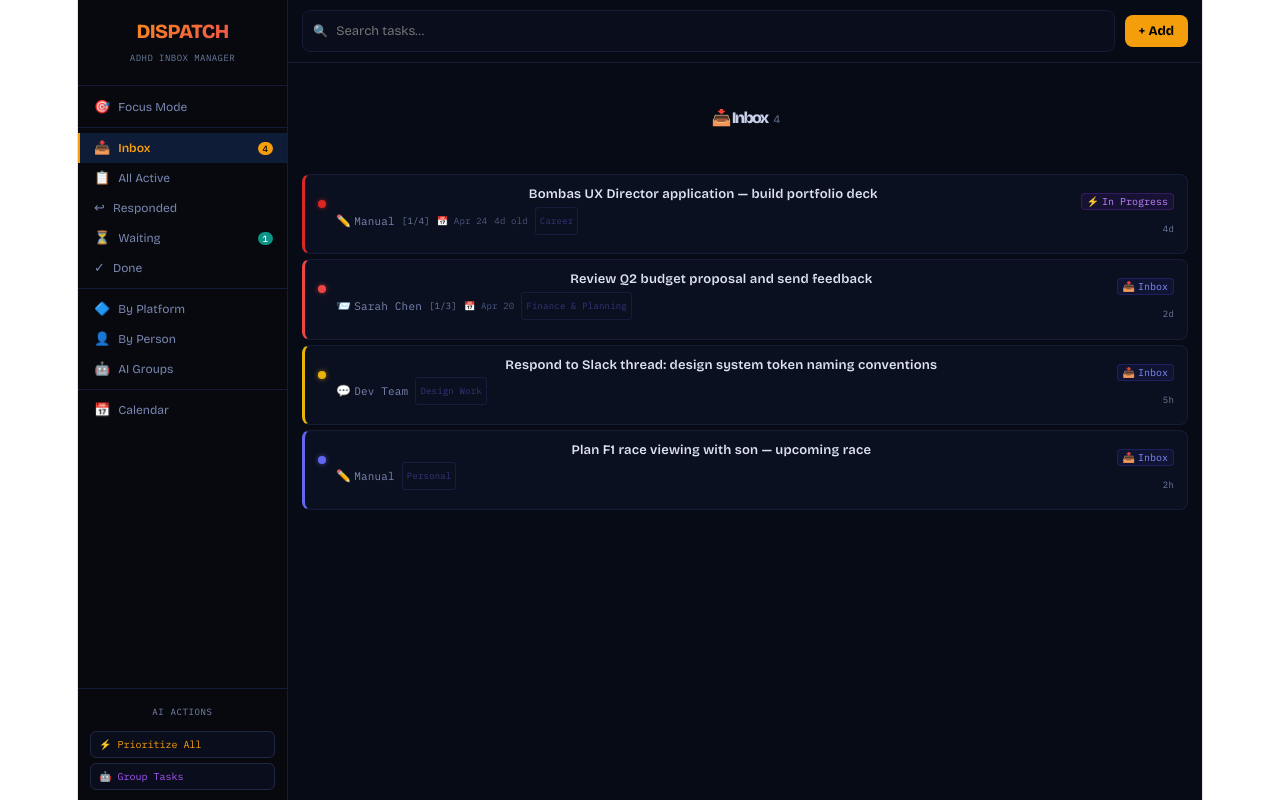
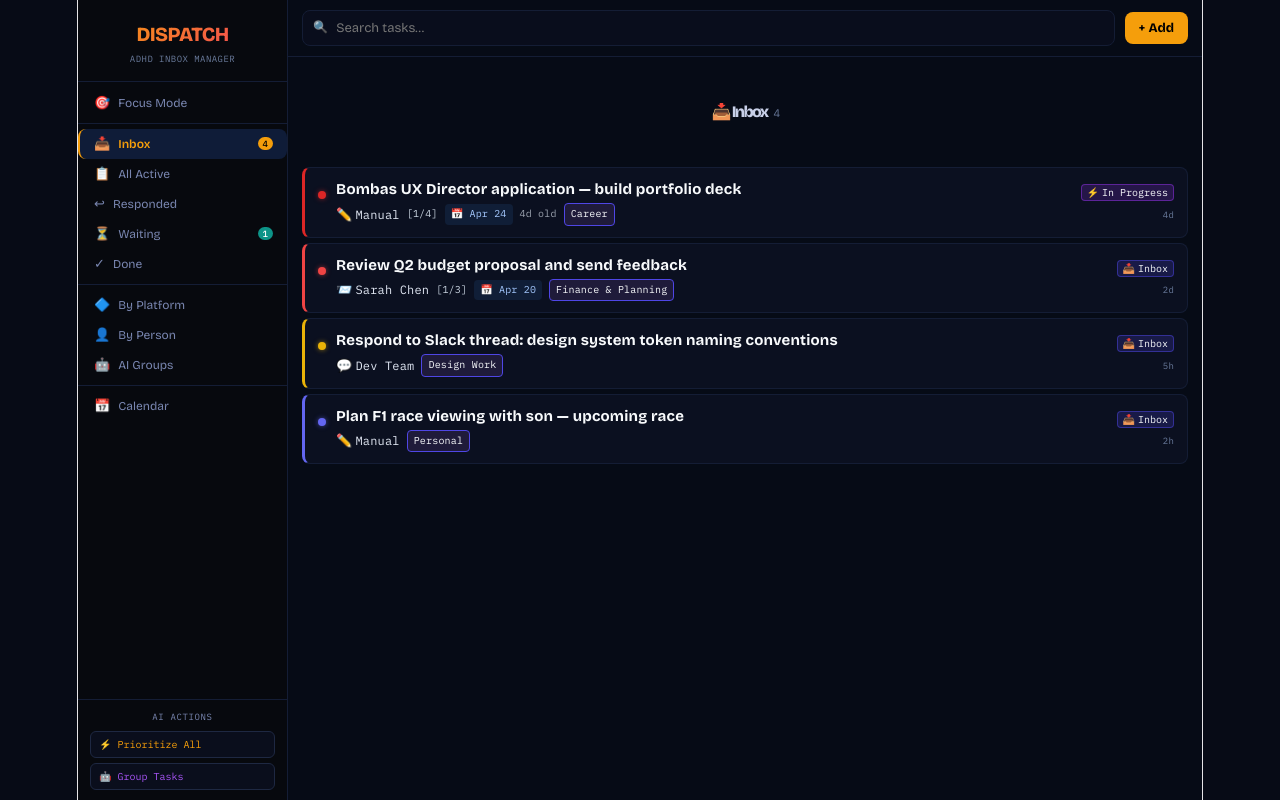
Before and after one commit to okravetz/dispatch, a React (Vite) app: page / in a window 1280 px wide. Built offline with nearby package versions, Linux system fonts and the light colour scheme.

Commit message:
update colors for accessibility

```diff
--- a/src/App.jsx
+++ b/src/App.jsx
@@ -10,6 +10,16 @@ if (!document.getElementById("dsp-css")) {
   const s = document.createElement("style"); s.id = "dsp-css";
   s.textContent = `
     *{box-sizing:border-box;margin:0;padding:0}
+    body{background:#070b16;color:#f8fafc;font-size:15px;line-height:1.65;font-family:Inter,system-ui,sans-serif}
+    button,input,textarea,select{font-family:inherit;color:#f8fafc}
+    button{background:#111827;border:1px solid #1f2937;border-radius:8px}
+    button:hover{background:#1f2a44}
+    button:focus-visible,input:focus-visible,textarea:focus-visible,select:focus-visible,[tabindex]:focus-visible{outline:3px solid #2563eb;outline-offset:3px}
+    *[style*="color:#7986b0"]{color:#cbd5e1 !important}
+    *[style*="color:#6a7b9c"]{color:#94a3b8 !important}
+    *[style*="color:#2d3a58"]{color:#94a3b8 !important}
+    *[style*="color:#4a5880"]{color:#94a3b8 !important}
+    ::selection{background:#4f46e5;color:#ffffff}
     ::-webkit-scrollbar{width:3px}::-webkit-scrollbar-thumb{background:#1e2842;border-radius:2px}
     .tc:hover{background:#0d1628 !important}
     .nb:hover{background:#0d1628 !important}
@@ -23,8 +33,8 @@ if (!document.getElementById("dsp-css")) {
     .spn{animation:sp 0.7s linear infinite;display:inline-block}
     @keyframes st{from{transform:translateY(100%)}to{transform:translateY(0)}}
     .st{animation:st 0.22s cubic-bezier(0.22,1,0.36,1)}
-    input,textarea,select{font-family:inherit;background:#070c1c;border:1px solid #1e2842;border-radius:7px;color:#e2e8f4;outline:none;transition:border-color 0.12s}
-    input:focus,textarea:focus,select:focus{border-color:#2a4070 !important}
+    input,textarea,select{font-family:inherit;background:#070c1c;border:1px solid #1e2842;border-radius:7px;color:#f8fafc;outline:none;transition:border-color 0.12s}
+    input:focus,textarea:focus,select:focus{border-color:#3b6bd6 !important}
     select option{background:#0d1628}
     @media(max-width:768px){.sidebar{display:none !important}.dpanel{display:none !important}.mobnav{display:flex !important}.mw{padding-bottom:72px !important}}
     @media(min-width:769px){.mobnav{display:none !important}}
@@ -147,17 +157,17 @@ const Spin = ({s=13}) => <span className="spn" style={{width:s,height:s,borderRa
 const PriDot = ({p}) => <span title={PC[p]?.l} style={{width:8,height:8,borderRadius:"50%",display:"inline-block",flexShrink:0,background:PC[p]?.c||"#6b7280",boxShadow:`0 0 5px ${PC[p]?.c||"#6b7280"}99`}}/>;
 const StatBadge = ({status,onClick,sm}) => {
   const c=SC[status]; return (
-    <button onClick={onClick} aria-label={onClick?`Status: ${c.l}. Click to change`:c.l} style={{fontSize:sm?10:11,fontFamily:"IBM Plex Mono,monospace",color:c.c,background:`${c.g}18`,border:`1px solid ${c.g}40`,borderRadius:4,padding:sm?"1px 5px":"2px 8px",cursor:onClick?"pointer":"default",whiteSpace:"nowrap",display:"inline-flex",alignItems:"center",gap:3}}>
+    <button onClick={onClick} aria-label={onClick?`Status: ${c.l}. Click to change`:c.l} style={{fontSize:sm?10:11,fontFamily:"IBM Plex Mono,monospace",color:"#f8fafc",background:`${c.g}33`,border:`1px solid ${c.g}80`,borderRadius:4,padding:sm?"1px 5px":"2px 8px",cursor:onClick?"pointer":"default",whiteSpace:"nowrap",display:"inline-flex",alignItems:"center",gap:3}}>
       <span aria-hidden="true">{c.e}</span> {c.l}
     </button>
   );
 };
 const StatMenu = ({task,onUpdate,onClose}) => (
-  <div className="fi" onClick={e=>e.stopPropagation()} style={{position:"absolute",top:"calc(100% + 4px)",left:0,zIndex:300,background:"#0d1420",border:"1px solid #1e2842",borderRadius:8,padding:4,minWidth:155,boxShadow:"0 8px 24px #00000080"}}>
-    <div style={{fontSize:9,color:"#6a7b9c",fontFamily:"IBM Plex Mono",padding:"2px 8px 5px",textTransform:"uppercase",letterSpacing:"0.08em"}}>Change status</div>
+  <div className="fi" onClick={e=>e.stopPropagation()} style={{position:"absolute",top:"calc(100% + 4px)",left:0,zIndex:300,background:"#0b1220",border:"1px solid #1f2a44",borderRadius:8,padding:6,minWidth:170,boxShadow:"0 12px 28px #00000090"}}>
+    <div style={{fontSize:9,color:"#cbd5e1",fontFamily:"IBM Plex Mono",padding:"2px 10px 6px",textTransform:"uppercase",letterSpacing:"0.08em"}}>Change status</div>
     {(TR[task.status]||[]).map(s => { const c=SC[s]; return (
       <button key={s} className="sm-opt" onClick={()=>{onUpdate({status:s});onClose();}}
-        style={{display:"flex",alignItems:"center",gap:8,width:"100%",padding:"6px 8px",background:"transparent",border:"none",color:c.c,cursor:"pointer",borderRadius:4,fontSize:11,fontFamily:"IBM Plex Mono",textAlign:"left"}}>
+        style={{display:"flex",alignItems:"center",gap:8,width:"100%",padding:"8px 10px",background:"#111827",border:"1px solid #1f2937",color:"#f8fafc",cursor:"pointer",borderRadius:5,fontSize:12,fontFamily:"IBM Plex Mono",textAlign:"left"}}>
         {c.e} {c.l}
       </button>
     );})}
@@ -175,18 +185,18 @@ const TaskCard = ({task,isSelected,onClick,onUpdate}) => {
     <div className="tc fi" onClick={onClick} style={{display:"flex",gap:10,padding:"11px 13px",background:isSelected?"#0f1c38":overdue?"#1a0808":"#0b1020",border:`1px solid ${isSelected?"#1e3060":overdue?"#3d1010":"#141d35"}`,borderLeft:`3px solid ${overdue?"#ef4444":PC[task.priority]?.c||"#6b7280"}`,borderRadius:8,cursor:"pointer",marginBottom:5,position:"relative",transition:"background 0.1s"}}>
       <div style={{paddingTop:3,flexShrink:0}}><PriDot p={task.priority}/></div>
       <div style={{flex:1,minWidth:0}}>
-        <div style={{fontSize:13,fontWeight:600,color:task.status==="done"?"#3d4d72":"#dce1f4",fontFamily:"Bricolage Grotesque,sans-serif",lineHeight:1.35,marginBottom:3,whiteSpace:"nowrap",overflow:"hidden",textOverflow:"ellipsis",textDecoration:task.status==="done"?"line-through":"none"}}>
+        <div style={{fontSize:15,fontWeight:700,color:task.status==="done"?"#7a8ca8":"#f8fafc",fontFamily:"Bricolage Grotesque,sans-serif",lineHeight:1.4,marginBottom:3,overflow:"hidden",textOverflow:"ellipsis",whiteSpace:"normal",textAlign:"left",textDecoration:task.status==="done"?"line-through":"none"}}>
           {task.title}
         </div>
         <div style={{display:"flex",alignItems:"center",gap:7,flexWrap:"wrap"}}>
-          <span style={{fontSize:11,color:"#7986b0",fontFamily:"IBM Plex Mono",display:"flex",alignItems:"center",gap:3}}>
-            <span style={{fontSize:12}}>{PE[task.source]||"🔔"}</span>{task.contact||task.source}
+          <span style={{fontSize:12,color:"#e2e8f4",fontFamily:"IBM Plex Mono",display:"flex",alignItems:"center",gap:3}}>
+            <span style={{fontSize:13}}>{PE[task.source]||"🔔"}</span>{task.contact||task.source}
           </span>
-          {tSub>0 && <span style={{fontSize:9,color:"#6a7b9c",fontFamily:"IBM Plex Mono"}}>[{dSub}/{tSub}]</span>}
-          {task.dueDate && <span style={{fontSize:9,fontFamily:"IBM Plex Mono",color:overdue?"#ef4444":"#4a5880",background:overdue?"#3d101008":"transparent",borderRadius:3,display:"inline-flex",alignItems:"center",gap:2}}>{overdue?"⚠":"📅"} {fmtDate(task.dueDate)}</span>}
-          {nudge && <span style={{fontSize:9,fontFamily:"IBM Plex Mono",color:"#f59e0b"}}>🔔 nudge due</span>}
-          {aging && !overdue && task.status!=="done" && <span style={{fontSize:9,color:"#7986b0",fontFamily:"IBM Plex Mono",opacity:0.6}}>{age}d old</span>}
-          {task.aiGroup && <span style={{fontSize:9,color:"#6366f170",fontFamily:"IBM Plex Mono",border:"1px solid #6366f125",borderRadius:3,padding:"0 4px"}}>{task.aiGroup}</span>}
+          {tSub>0 && <span style={{fontSize:10,color:"#cbd5e1",fontFamily:"IBM Plex Mono"}}>[{dSub}/{tSub}]</span>}
+          {task.dueDate && <span style={{fontSize:10,fontFamily:"IBM Plex Mono",color:overdue?"#ffb3b3":"#a5c9ff",background:overdue?"#4b1218":"#101e37",borderRadius:4,display:"inline-flex",alignItems:"center",gap:4,padding:"2px 6px"}}>{overdue?"⚠":"📅"} {fmtDate(task.dueDate)}</span>}
+          {nudge && <span style={{fontSize:10,fontFamily:"IBM Plex Mono",color:"#fbbf24",background:"#2e2c0d",borderRadius:4,padding:"2px 6px"}}>🔔 nudge due</span>}
+          {aging && !overdue && task.status!=="done" && <span style={{fontSize:10,color:"#9ca3af",fontFamily:"IBM Plex Mono"}}>{age}d old</span>}
+          {task.aiGroup && <span style={{fontSize:10,color:"#f8fafc",fontFamily:"IBM Plex Mono",border:"1px solid #4f46e5",background:"#1f1b3a",borderRadius:4,padding:"2px 6px"}}>{task.aiGroup}</span>}
         </div>
       </div>
       <div style={{display:"flex",flexDirection:"column",alignItems:"flex-end",gap:4,flexShrink:0}}>
@@ -231,7 +241,7 @@ const TaskDetail = ({task,onUpdate,onClose,isMob}) => {
       <div style={{padding:"15px 17px",borderBottom:"1px solid #141d35",position:"sticky",top:0,background:"#070b16",zIndex:1}}>
         <div style={{display:"flex",alignItems:"flex-start",gap:10}}>
           <div style={{flex:1}}>
-            <div style={{fontSize:14,fontWeight:700,color:"#e2e8f4",fontFamily:"Bricolage Grotesque",lineHeight:1.35,marginBottom:8}}>{task.title}</div>
+            <div style={{fontSize:16,fontWeight:800,color:"#f8fafc",fontFamily:"Bricolage Grotesque",lineHeight:1.35,marginBottom:8,textAlign:"left"}}>{task.title}</div>
             <div style={{display:"flex",gap:8,flexWrap:"wrap",alignItems:"center"}}>
               <div style={{position:"relative"}}>
                 <StatBadge status={task.status} onClick={()=>setShowSM(v=>!v)}/>
```
